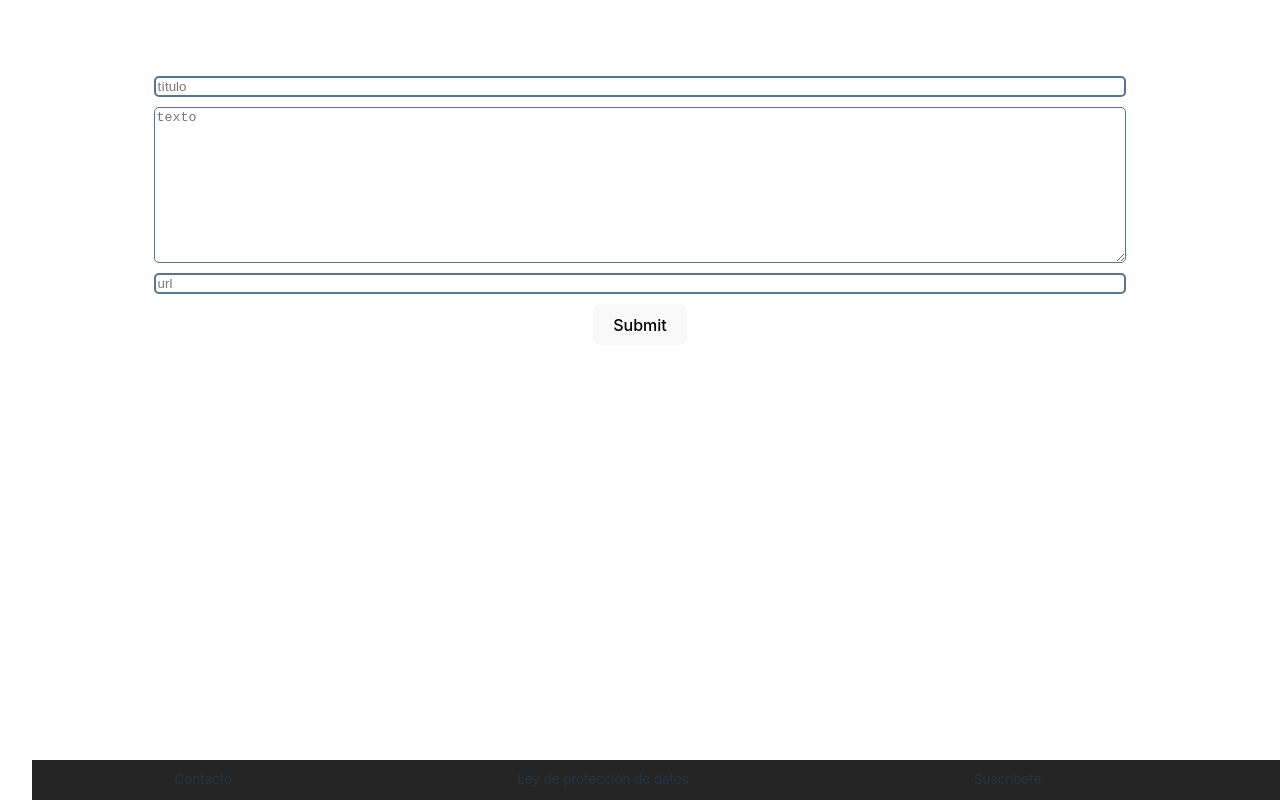
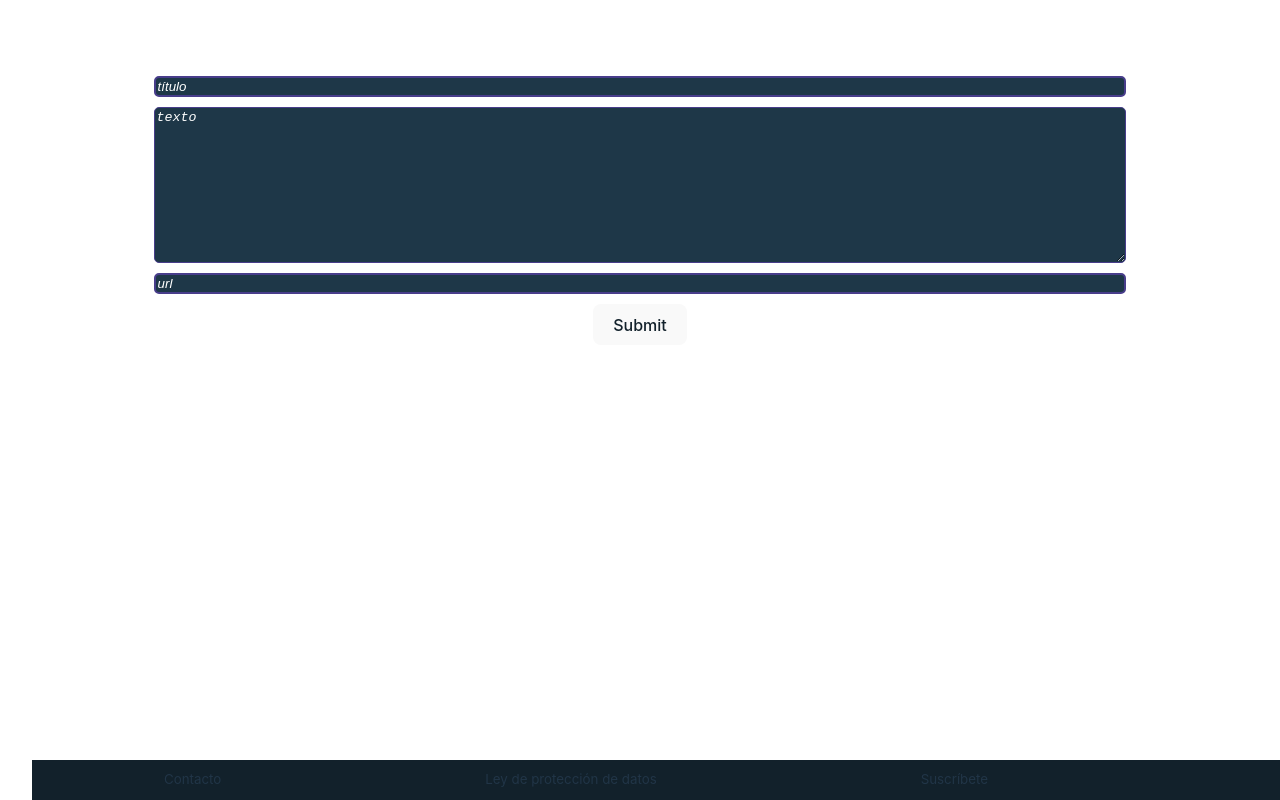
Before and after one commit to IKLANLO/web_de_noticias, a React (Vite) app in the folder Web_de_noticias/: page /form in a window 1280 px wide. Built offline with nearby package versions, Linux system fonts and the light colour scheme.

Commit message:
modificados estilos a nivel general, validación añadida para requerir todos los campos en Form

```diff
--- a/Web_de_noticias/src/components/Footer/Footer.styles.scss
+++ b/Web_de_noticias/src/components/Footer/Footer.styles.scss
@@ -3,12 +3,12 @@
   width: 100%;
   bottom: 0;
   padding: .625rem 0 .625rem 0;
-  background-color: #242424;
+  background-color: #12212B;
 
   &__span {
     display: flex;
     justify-content: space-around;
     font-size: smaller;
-    width: 90%;
+    width: 85%;
   }
 }
--- a/Web_de_noticias/src/components/Form/Form.jsx
+++ b/Web_de_noticias/src/components/Form/Form.jsx
@@ -19,14 +19,14 @@ const Form = () => {
 
   const handleSubmit = (event) => {
     event.preventDefault()
-    console.log('data: ' + localData);
-
+    if(data.name && data.info && data.url){
       if(localData !== null){
           localData.push({
             name: data.name,
             info: data.info,
             url: data.url
           })
+
       } else {
           localData = [{
             name: data.name,
@@ -39,6 +39,9 @@ const Form = () => {
       console.log({message: `data stored successfully: `}, {name: data.name,
       email: data.info}, {url: data.url})
       setTimeout(() => {navigate('/list')}, 1000)
+    } else {
+
+    }
   }
 
   return (
--- a/Web_de_noticias/src/components/Form/Form.styles.scss
+++ b/Web_de_noticias/src/components/Form/Form.styles.scss
@@ -3,7 +3,6 @@
   display: flex;
   flex-direction: column;
   align-items: center;
-  // max-width: 80%;
 
   &__data {
     display: flex;
@@ -13,9 +12,20 @@
 
     &__box {
       border-radius: .3125rem;
-      border-color: rgb(84, 117, 148);
+      background-color: #1E3748;
+      color: white;
+      border-color: darkslateblue;
       border-style: solid;
       margin-top: .625rem;
     }
+
+    ::placeholder {
+      color: white;
+      font-style: italic;
+    }
+
+    :focus::placeholder{
+      color: #7B96CC;
+    }
   }
 }
--- a/Web_de_noticias/src/components/ListNews/ListNews.styles.scss
+++ b/Web_de_noticias/src/components/ListNews/ListNews.styles.scss
@@ -1,7 +1,7 @@
 .article-container {
   border-style:inset;
   border-color: darkslateblue;
-  background-color: rgb(58, 36, 65);
+  background-color: #1E3748;
   border-radius: .625rem;
   margin-top: .625rem;
   padding: .625rem;
--- a/Web_de_noticias/src/index.css
+++ b/Web_de_noticias/src/index.css
@@ -3,9 +3,8 @@
   line-height: 1.5;
   font-weight: 400;
 
-  color-scheme: light dark;
   color: rgba(255, 255, 255, 0.87);
-  background-color: #242424;
+  background-color: #12212B;
 
   font-synthesis: none;
   text-rendering: optimizeLegibility;
@@ -40,12 +39,15 @@ button {
   font-size: 1em;
   font-weight: 500;
   font-family: inherit;
-  background-color: #1a1a1a;
+  background-color: #D4E4ED;
+  color: #12212B;
   cursor: pointer;
   transition: border-color 0.25s;
 }
 button:hover {
   border-color: #646cff;
+  color: #D4E4ED;
+  background-color: #12212B;
 }
 button:focus,
 button:focus-visible {
```
Lines whose indentation alone changed are shown as unchanged.
